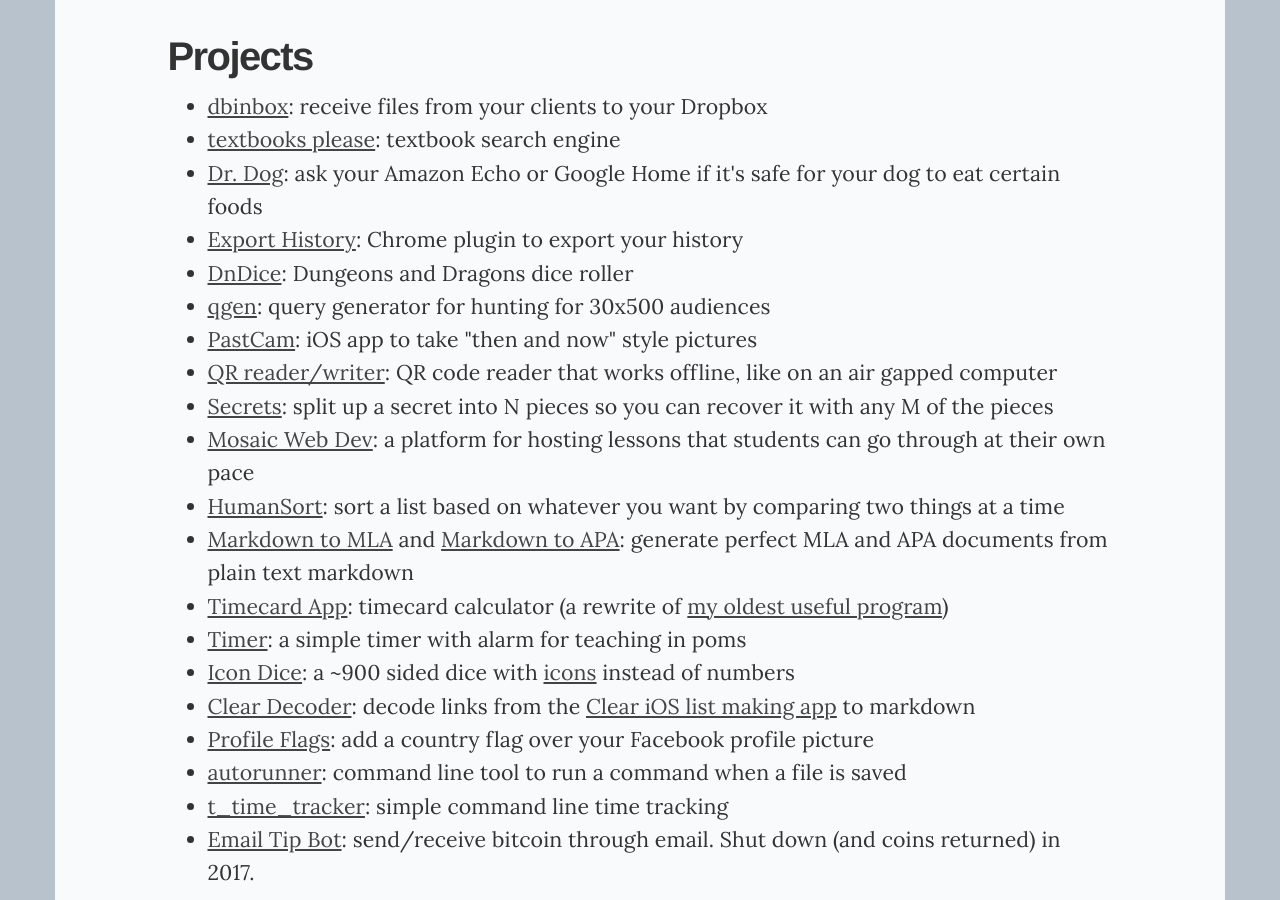
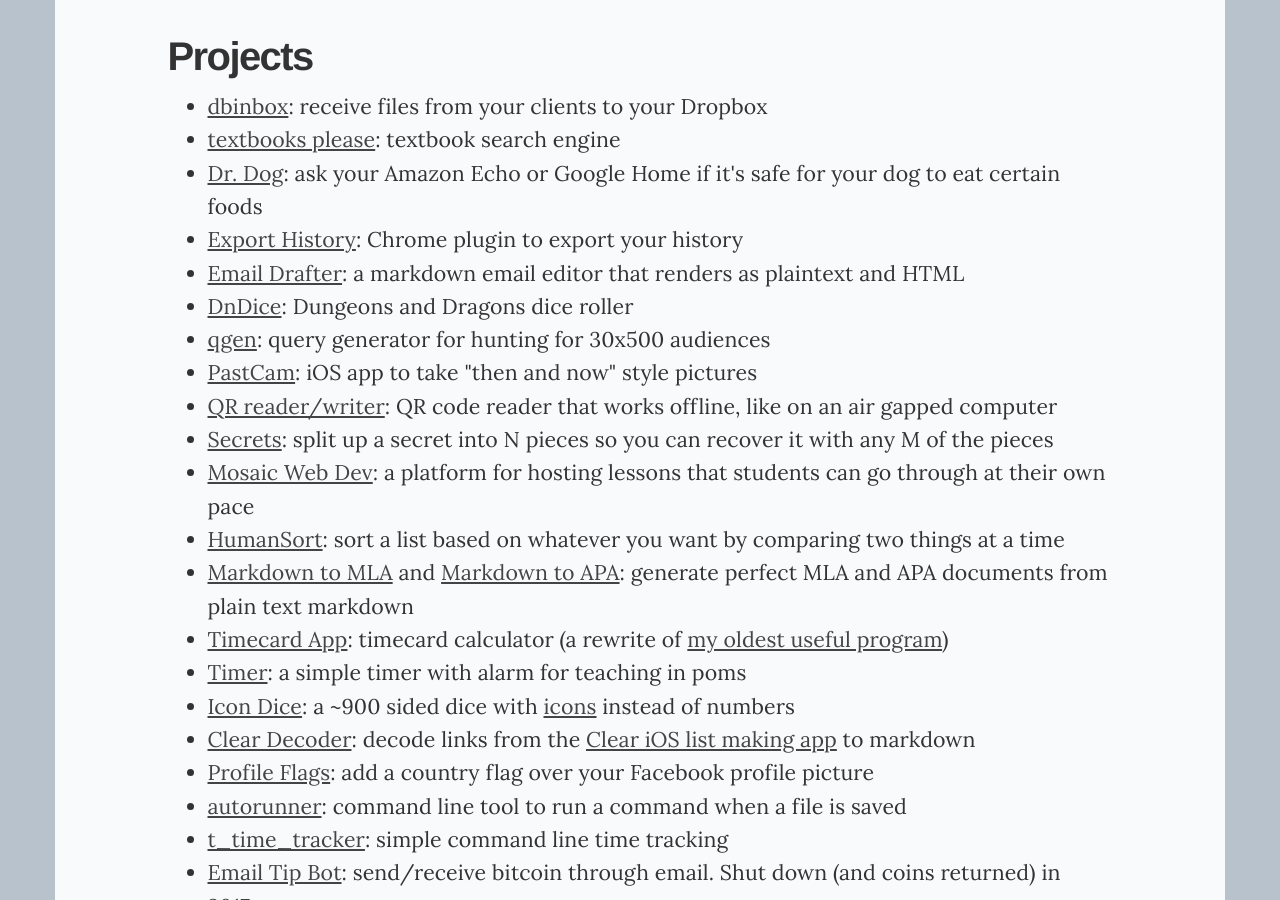
Before and after one commit to christiangenco/christiangenco.github.io, a Jekyll site: the page built from index.html, in a window 1280 px wide and 900 px high, scrolled down 1687 px. Built offline with Jekyll 4.4.1, drawn with Linux system fonts in a browser that asks for light colours; nearby versions of some CDN libraries.

Commit message:
add edraft to projects

```diff
--- a/index.html
+++ b/index.html
@@ -67,6 +67,7 @@
         <li><a target="_blank" href="http://textbooksplease.com">textbooks please</a>: textbook search engine</li>
         <li><a target="_blank" href="https://www.alexaskillstore.com/Dr-Dog/39678">Dr. Dog</a>: ask your Amazon Echo or Google Home if it's safe for your dog to eat certain foods</li>
         <li><a target="_blank" href="https://chrome.google.com/webstore/detail/export-history/hcohnnbbiggngobheobhdipbgmcbelhh?hl=en-US">Export History</a>: Chrome plugin to export your history</li>
+        <li><a target="_blank" href="https://gen.co/edraft">Email Drafter</a>: a markdown email editor that renders as plaintext and HTML</li>
         <li><a target="_blank" href="https://gen.co/dndice">DnDice</a>: Dungeons and Dragons dice roller</li>
         <li><a target="_blank" href="https://gen.co/qgen/">qgen</a>: query generator for hunting for 30x500 audiences</li>
         <li><a target="_blank" href="https://itunes.apple.com/us/app/pastcam/id1217068871?mt=8">PastCam</a>: iOS app to take "then and now" style pictures</li>
```
